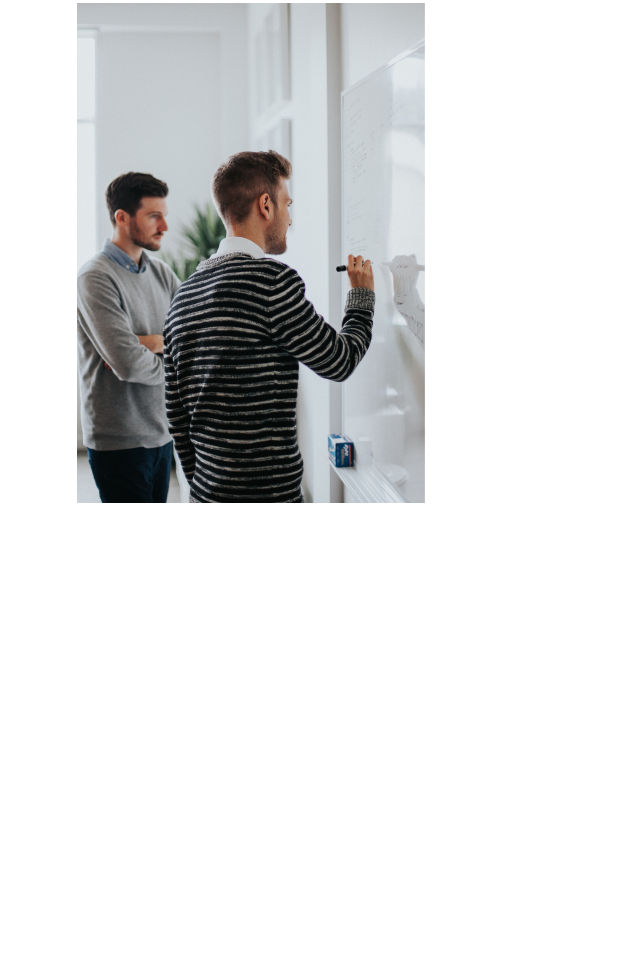
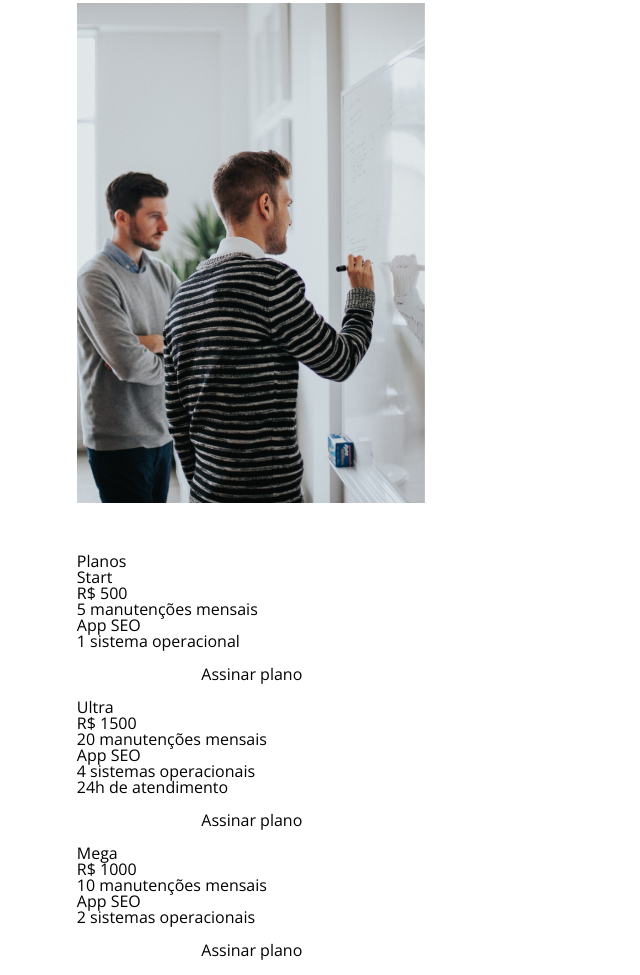
Before and after one commit to viniciussnitram/projeto-apeperia-alura, a plain HTML site: page projeto-apeperia-alura/index.html in a window 1280 px wide. Shown: the part 1915-2890 px from the top of the page, without its empty margins (0-640 px from the left). Before the commit the page ends 2468 px from the top, so only its background shows below. Drawn offline with nearby package versions, Linux system fonts and the light colour scheme.

Commit message:
Adding the html structure for 'Planos' section

```diff
--- a/projeto-apeperia-alura/index.html
+++ b/projeto-apeperia-alura/index.html
@@ -95,6 +95,42 @@
             </div>
             <img src="img/sobre-apeperia.png" alt="Sobre a Apeperia" class="sobre__imagem">
         </section>
+        <section class="planos container">
+            <h2 class="planos__titulo">Planos</h2>
+            <ul class="planos__cartoes">
+                <li class="cartao cartao--start">
+                    <h3 class="cartao__titulo">Start</h3>
+                    <article class="cartao__conteudo">
+                        <p class="cartao__preco"><em>R$ 500</em></p>
+                        <p class="cartao__texto">5 manutenções mensais</p>
+                        <p class="cartao__texto">App SEO</p>
+                        <p class="cartao__texto">1 sistema operacional</p>
+                        <a href="plano.html" class="cartao__botao cartao__botao--start botao">Assinar plano</a>
+                    </article>
+                </li>
+                <li class="cartao cartao--ultra">
+                    <h3 class="cartao__titulo">Ultra</h3>
+                    <article class="cartao__conteudo">
+                        <p class="cartao__preco"><em>R$ 1500</em></p>
+                        <p class="cartao__texto">20 manutenções mensais</p>
+                        <p class="cartao__texto">App SEO</p>
+                        <p class="cartao__texto">4 sistemas operacionais</p>
+                        <p class="cartao__texto">24h de atendimento</p>
+                        <a href="" class="cartao__botao cartao__botao--ultra botao">Assinar plano</a>
+                    </article>
+                </li>
+                <li class="cartao cartao--mega">
+                    <h3 class="cartao__titulo">Mega</h3>
+                    <p class="cartao__preco"><em>R$ 1000</em></p>
+                    <article class="cartao__conteudo">
+                        <p class="cartao__texto">10 manutenções mensais</p>
+                        <p class="cartao__texto">App SEO</p>
+                        <p class="cartao__texto">2 sistemas operacionais</p>
+                        <a href="" class="cartao__botao cartao__botao--mega botao">Assinar plano</a>
+                    </article>
+                </li>
+            </ul>
+        </section>
     </main>
 </body>
 </html>
```
